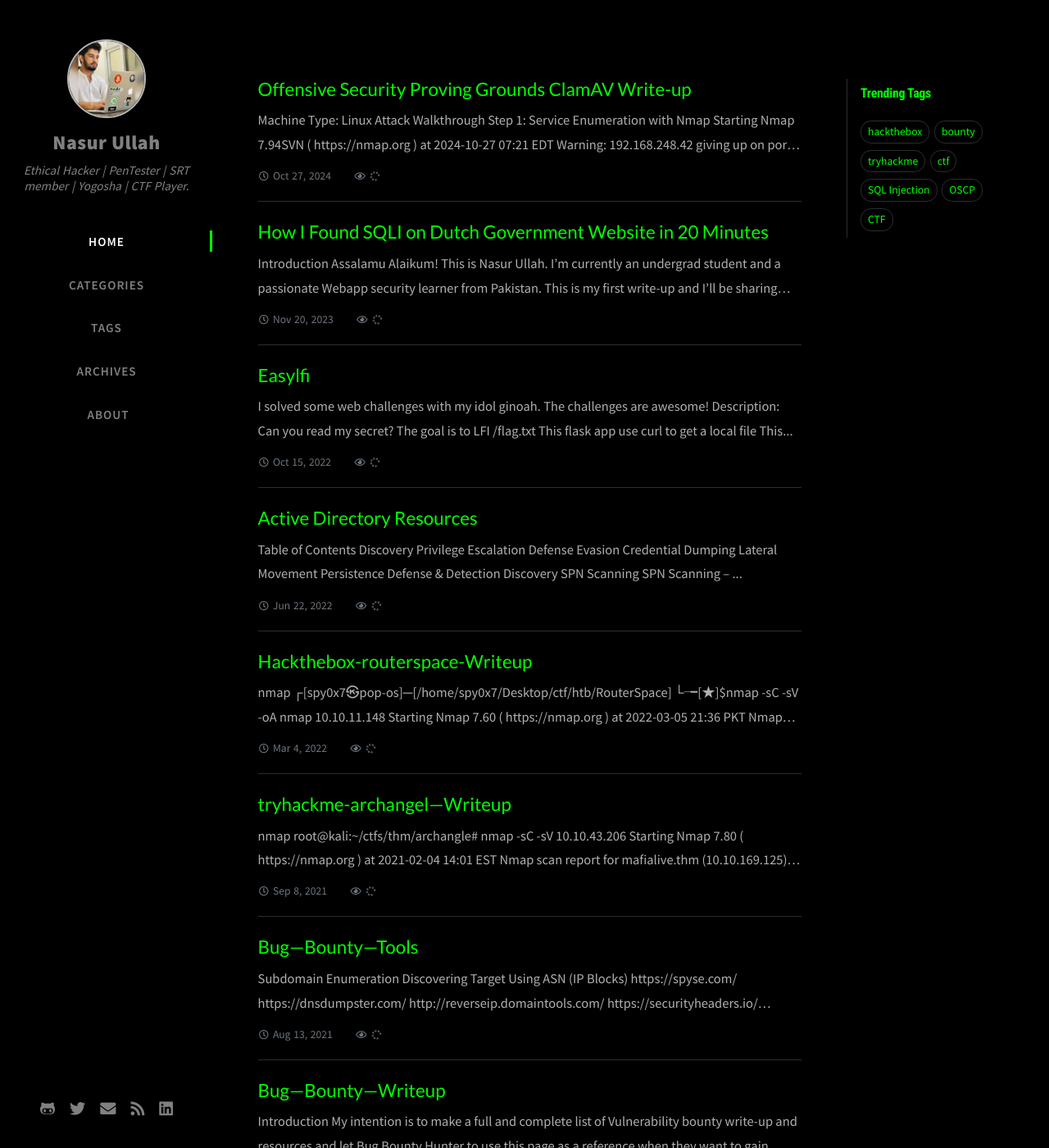
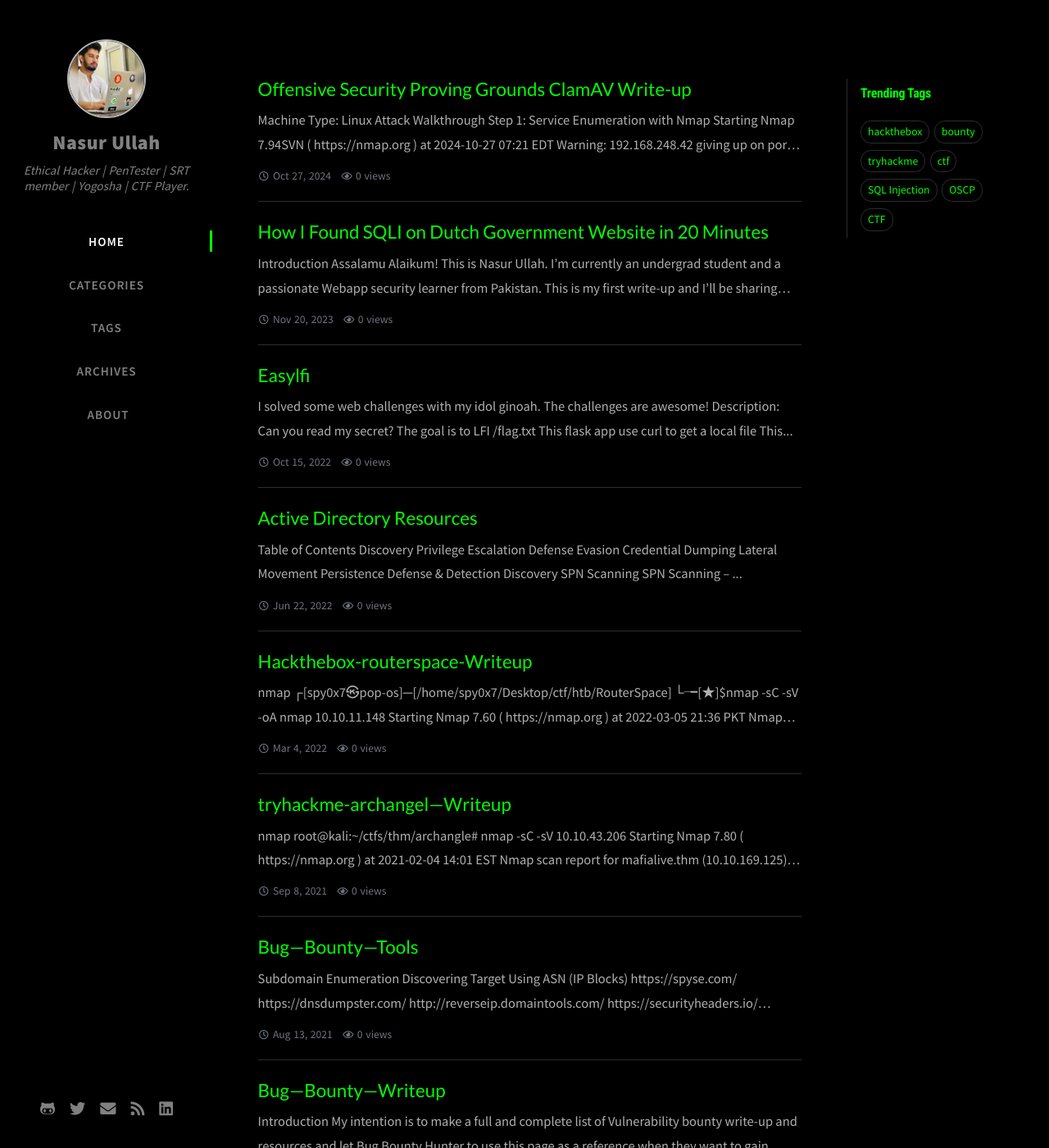
Before and after one commit to Spy0x7/Spy0x7.github.io, a Jekyll site: the page built from index.html, in a window 1280 px wide and 1400 px high. Shown: the whole window at 82% size. Built offline with Jekyll 4.4.1, drawn with Linux system fonts in a browser that asks for light colours; nearby versions of some CDN libraries; the list of posts is cut into pages by our own code; comment, search, counter and statistics services are not loaded.

Commit message:
Update home.html

```diff
--- a/_layouts/home.html
+++ b/_layouts/home.html
@@ -69,13 +69,14 @@ layout: page
   {% include timeago.html date=post.date tooltip=true %}
 
   <!-- page views -->
-      {% if site.google_analytics.pv.enabled %}
-      <i class="far fa-eye fa-fw"></i>
-      <span id="pv_{{-post.title-}}" class="pageviews">
-        <i class="fas fa-spinner fa-spin fa-fw"></i>
+  {% if site.busuanzi.enabled %}
+  <i class="far fa-eye fa-fw ml-2"></i>
+  <span class="busuanzi_container_page_pv" data-path="{{ post.url }}">
+    <span class="busuanzi_value_page_pv">0</span> views
   </span>
   {% endif %}
 </div>
+
   </div> <!-- .post-review -->
 
 {% endfor %}
```
Lines whose indentation alone changed are shown as unchanged.
